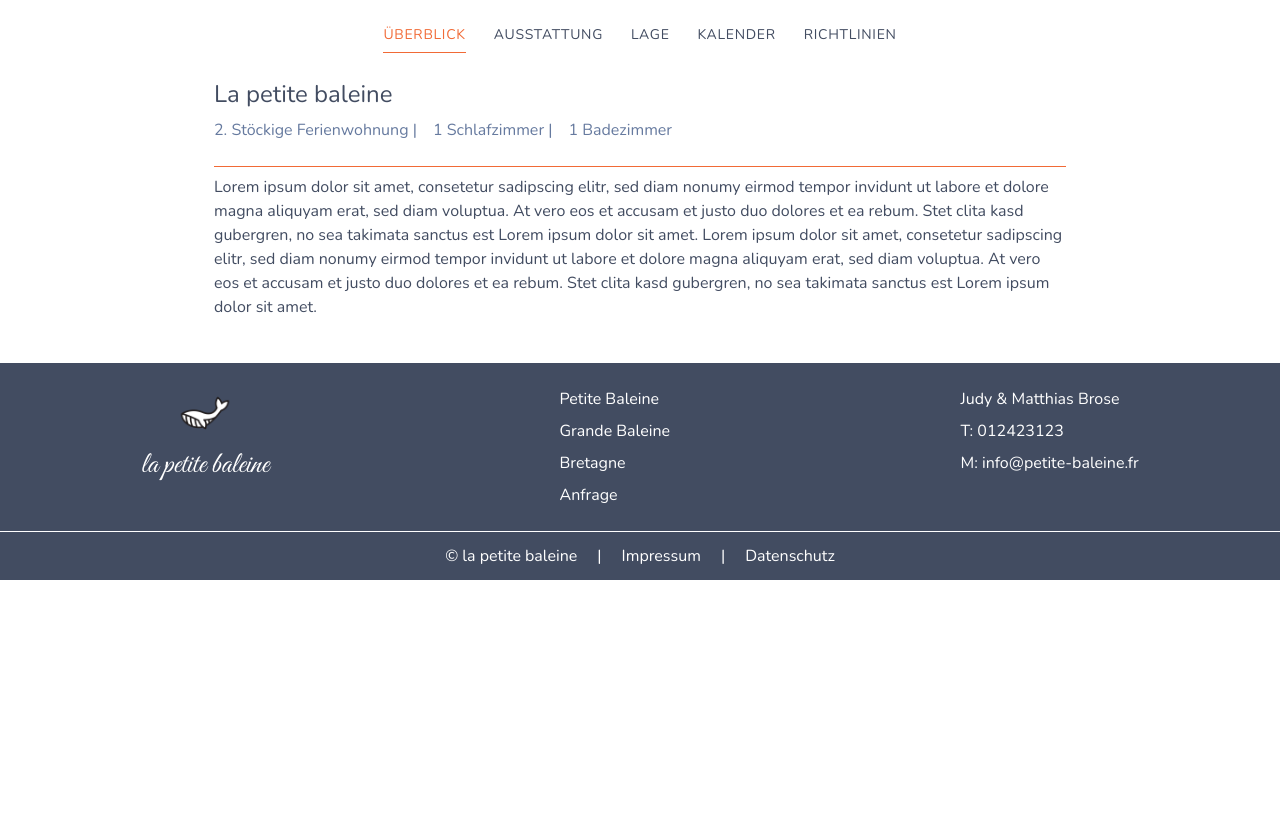
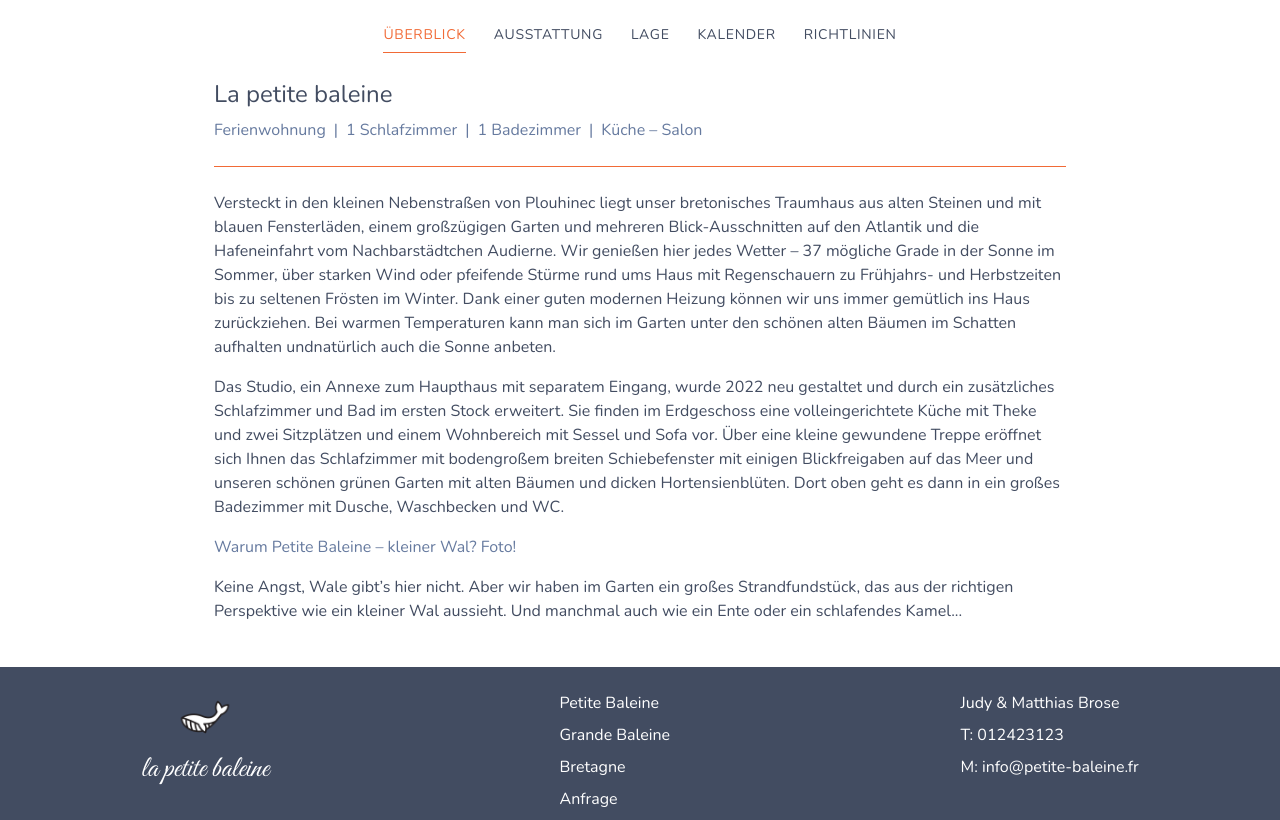
Before and after one commit to TinoBrose/petiteBaleine, a Next.js app: page / in a window 1280 px wide. Shown: the part 562-1382 px from the top of the page. Before the commit the page ends 1142 px from the top, so only its background shows below. Built offline with nearby package versions, Linux system fonts and the light colour scheme.

Commit message:
update intro text and equipment

```diff
--- a/app/components/tabs/Ausstattung.tsx
+++ b/app/components/tabs/Ausstattung.tsx
@@ -1,101 +1,6 @@
 import React from "react";
-import { HiOutlineWifi, HiOutlineArrowsExpand } from "react-icons/hi";
-import { HiTv } from "react-icons/hi2";
-import { MdSmokeFree, MdPets } from "react-icons/md";
-import { BsFillTreeFill, BsFillCarFrontFill } from "react-icons/bs";
-
-const ausstattung = [
-  {
-    key: "size",
-    name: "40m2",
-    icon: <HiOutlineArrowsExpand />,
-    tag: ["general"],
-  },
-  {
-    key: "garden",
-    name: "Gemeinsamer Garten",
-    icon: <BsFillTreeFill />,
-    tag: ["general"],
-  },
-  {
-    key: "internet",
-    name: "Internet",
-    icon: <HiOutlineWifi />,
-    tag: ["general"],
-  },
-  {
-    key: "tv",
-    name: "TV",
-    icon: <HiTv />,
-    tag: ["general"],
-  },
-  {
-    key: "nosmoking",
-    name: "Nichtraucher",
-    icon: <MdSmokeFree />,
-    tag: ["general"],
-  },
-  {
-    key: "pets",
-    name: "Haustiere willkommen",
-    icon: <MdPets />,
-    tag: ["general"],
-  },
-  {
-    key: "car",
-    name: "Parkplatz",
-    icon: <BsFillCarFrontFill />,
-    tag: ["general"],
-  },
-  {
-    key: "microwave",
-    name: "Mikrowelle",
-    icon: undefined,
-    tag: ["kitchen"],
-  },
-  {
-    key: "fridge",
-    name: "Kühlschrank",
-    icon: undefined,
-    tag: ["kitchen"],
-  },
-  {
-    key: "Kaffeemaschine",
-    name: "Kaffeemaschine",
-    icon: undefined,
-    tag: ["kitchen"],
-  },
-  {
-    key: "Geschirrspüler",
-    name: "Geschirrspüler",
-    icon: undefined,
-    tag: ["kitchen"],
-  },
-  {
-    key: "gasherd",
-    name: "Gas-Herd",
-    icon: undefined,
-    tag: ["kitchen"],
-  },
-  {
-    key: "Toaster",
-    name: "Toaster",
-    icon: undefined,
-    tag: ["kitchen"],
-  },
-  {
-    key: "Backofen",
-    name: "Backofen",
-    icon: undefined,
-    tag: ["kitchen"],
-  },
-  {
-    key: "Wasserkocher",
-    name: "Wasserkocher",
-    icon: undefined,
-    tag: ["kitchen"],
-  },
-];
+import { HiOutlineChevronRight } from "react-icons/hi";
+import { ausstattung } from "../../utils/ausstattung"
 
 const Ausstattung = () => {
   return (
@@ -114,6 +19,7 @@ const Ausstattung = () => {
               ))}
           </div>
         </div>
+
         <div className="border-t-[1px] border-accent"></div>
 
         <div>
@@ -123,7 +29,71 @@ const Ausstattung = () => {
               .filter((item) => item.tag.includes("kitchen"))
               .map((item) => (
                 <div key={item.key} className="flex flex-1 gap-4 items-center">
-                  <div>{item.icon}</div>
+                  <div>{item.icon ?? <HiOutlineChevronRight />}</div>
+                  <div className="min-w-[200px]">{item.name}</div>
+                </div>
+              ))}
+          </div>
+        </div>
+
+        <div className="border-t-[1px] border-accent"></div>
+
+        <div>
+          <h1 className="text-xl mb-4">Wohnzimmerbereich</h1>
+          <div className="flex flex-wrap gap-4">
+            {ausstattung
+              .filter((item) => item.tag.includes("living"))
+              .map((item) => (
+                <div key={item.key} className="flex flex-1 gap-4 items-center">
+                  <div>{item.icon ?? <HiOutlineChevronRight />}</div>
+                  <div className="min-w-[200px]">{item.name}</div>
+                </div>
+              ))}
+          </div>
+        </div>
+
+        <div className="border-t-[1px] border-accent"></div>
+
+        <div>
+          <h1 className="text-xl mb-4">Schlafzimmer</h1>
+          <div className="flex flex-wrap gap-4">
+            {ausstattung
+              .filter((item) => item.tag.includes("sleeping"))
+              .map((item) => (
+                <div key={item.key} className="flex flex-1 gap-4 items-center">
+                  <div>{item.icon ?? <HiOutlineChevronRight />}</div>
+                  <div className="min-w-[200px]">{item.name}</div>
+                </div>
+              ))}
+          </div>
+        </div>
+
+        <div className="border-t-[1px] border-accent"></div>
+
+        <div>
+          <h1 className="text-xl mb-4">Badezimmer</h1>
+          <div className="flex flex-wrap gap-4">
+            {ausstattung
+              .filter((item) => item.tag.includes("bathroom"))
+              .map((item) => (
+                <div key={item.key} className="flex flex-1 gap-4 items-center">
+                  <div>{item.icon ?? <HiOutlineChevronRight />}</div>
+                  <div className="min-w-[200px]">{item.name}</div>
+                </div>
+              ))}
+          </div>
+        </div>
+
+        <div className="border-t-[1px] border-accent"></div>
+
+        <div>
+          <h1 className="text-xl mb-4">Garten</h1>
+          <div className="flex flex-wrap gap-4">
+            {ausstattung
+              .filter((item) => item.tag.includes("garden"))
+              .map((item) => (
+                <div key={item.key} className="flex flex-1 gap-4 items-center">
+                  <div>{item.icon ?? <HiOutlineChevronRight />}</div>
                   <div className="min-w-[200px]">{item.name}</div>
                 </div>
               ))}
--- a/app/components/tabs/Uberblick.tsx
+++ b/app/components/tabs/Uberblick.tsx
@@ -5,27 +5,46 @@ const Uberblick = () => {
     <div>
       <div className="flex flex-col gap-2 px-2 md:px-0">
         <h1 className="text-2xl ">La petite baleine</h1>
-        <div className="flex flex-col md:flex-row gap-1 md:gap-4  text-main_80 mb-4">
-          <h3>2. Stöckige Ferienwohnung |</h3>
-          <div>
-            <h3>1 Schlafzimmer |</h3>
-          </div>
-          <div>
-            <h3>1 Badezimmer</h3>
-          </div>
+        <div className="flex flex-col md:flex-row gap-1 md:gap-2  text-main_80 mb-4">
+          <h3>Ferienwohnung</h3>
+          <h3>|</h3>
+          <h3>1 Schlafzimmer</h3>
+          <h3>|</h3>
+          <h3>1 Badezimmer</h3>
+          <h3>|</h3>
+          <h3>Küche – Salon</h3>
         </div>
         <div className="border-t-[1px] border-accent"></div>
-        <p>
-          Lorem ipsum dolor sit amet, consetetur sadipscing elitr, sed diam
-          nonumy eirmod tempor invidunt ut labore et dolore magna aliquyam erat,
-          sed diam voluptua. At vero eos et accusam et justo duo dolores et ea
-          rebum. Stet clita kasd gubergren, no sea takimata sanctus est Lorem
-          ipsum dolor sit amet. Lorem ipsum dolor sit amet, consetetur
-          sadipscing elitr, sed diam nonumy eirmod tempor invidunt ut labore et
-          dolore magna aliquyam erat, sed diam voluptua. At vero eos et accusam
-          et justo duo dolores et ea rebum. Stet clita kasd gubergren, no sea
-          takimata sanctus est Lorem ipsum dolor sit amet.
-        </p>
+        <div className="flex flex-col gap-4 pt-4">
+
+          <p>
+            Versteckt in den kleinen Nebenstraßen von Plouhinec liegt unser bretonisches
+            Traumhaus aus alten Steinen und mit blauen Fensterläden, einem großzügigen Garten
+            und mehreren Blick-Ausschnitten auf den Atlantik und die Hafeneinfahrt vom
+            Nachbarstädtchen Audierne. Wir genießen hier jedes Wetter – 37 mögliche Grade in der
+            Sonne im Sommer, über starken Wind oder pfeifende Stürme rund ums Haus mit
+            Regenschauern zu Frühjahrs- und Herbstzeiten bis zu seltenen Frösten im Winter. Dank
+            einer guten modernen Heizung können wir uns immer gemütlich ins Haus zurückziehen.
+            Bei warmen Temperaturen kann man sich im Garten unter den schönen alten Bäumen
+            im Schatten aufhalten undnatürlich auch die Sonne anbeten.
+          </p>
+          <p>
+            Das Studio, ein Annexe zum Haupthaus mit separatem Eingang, wurde 2022 neu
+            gestaltet und durch ein zusätzliches Schlafzimmer und Bad im ersten Stock erweitert.
+            Sie finden im Erdgeschoss eine volleingerichtete Küche mit Theke und zwei Sitzplätzen
+            und einem Wohnbereich mit Sessel und Sofa vor. Über eine kleine gewundene Treppe
+            eröffnet sich Ihnen das Schlafzimmer mit bodengroßem breiten Schiebefenster mit
+            einigen Blickfreigaben auf das Meer und unseren schönen grünen Garten mit alten
+            Bäumen und dicken Hortensienblüten. Dort oben geht es dann in ein großes
+            Badezimmer mit Dusche, Waschbecken und WC.
+          </p>
+          <h3 className="text-main_80">Warum Petite Baleine – kleiner Wal? Foto!</h3>
+          <p>Keine Angst, Wale gibt’s hier nicht. Aber wir haben im Garten ein großes
+            Strandfundstück, das aus der richtigen Perspektive wie ein kleiner Wal aussieht. Und
+            manchmal auch wie ein Ente oder ein schlafendes Kamel...</p>
+        </div>
+
+
       </div>
     </div>
   );
--- /dev/null
+++ b/app/utils/ausstattung.js
@@ -0,0 +1,267 @@
+import { HiOutlineWifi, HiOutlineArrowsExpand, HiFire, HiOutlineChevronRight } from "react-icons/hi";
+import { HiTv } from "react-icons/hi2";
+import { MdSmokeFree } from "react-icons/md";
+import { BsFillTreeFill, BsFillCarFrontFill } from "react-icons/bs";
+
+export const ausstattung = [
+  {
+    key: "size",
+    name: "32m2",
+    icon: <HiOutlineArrowsExpand />,
+    tag: ["general"],
+  },
+  {
+    key: "garden",
+    name: "Gemeinsamer Garten",
+    icon: <BsFillTreeFill />,
+    tag: ["general"],
+  },
+  {
+    key: "internet",
+    name: "Internet",
+    icon: <HiOutlineWifi />,
+    tag: ["general"],
+  },
+  {
+    key: "tv",
+    name: "TV",
+    icon: <HiTv />,
+    tag: ["general"],
+  },
+  {
+    key: "smokeDetector",
+    name: "Rauchmelder",
+    icon: <HiFire />,
+    tag: ["general"],
+  },
+  {
+    key: "nosmoking",
+    name: "Nichtraucher",
+    icon: <MdSmokeFree />,
+    tag: ["general"],
+  },
+  {
+    key: "car",
+    name: "Parkplatz",
+    icon: <BsFillCarFrontFill />,
+    tag: ["general"],
+  },
+  {
+    key: "microwave",
+    name: "Mikrowelle",
+    icon: undefined,
+    tag: ["kitchen"],
+  },
+  {
+    key: "fridge",
+    name: "Kühlschrank",
+    icon: undefined,
+    tag: ["kitchen"],
+  },
+  {
+    key: "Kaffeemaschine",
+    name: "Kaffeemaschine",
+    icon: undefined,
+    tag: ["kitchen"],
+  },
+  {
+    key: "Geschirrspüler",
+    name: "Geschirrspüler",
+    icon: undefined,
+    tag: ["kitchen"],
+  },
+  {
+    key: "induction",
+    name: "Induktions-Herd",
+    icon: undefined,
+    tag: ["kitchen"],
+  },
+  {
+    key: "Toaster",
+    name: "Toaster",
+    icon: undefined,
+    tag: ["kitchen"],
+  },
+  {
+    key: "Backofen",
+    name: "Backofen",
+    icon: undefined,
+    tag: ["kitchen"],
+  },
+  {
+    key: "dishes",
+    name: "Geschirr und Besteck",
+    icon: undefined,
+    tag: ["kitchen"],
+  },
+  {
+    key: "cookingUtils",
+    name: "Grundausstattung zum Kochen",
+    icon: undefined,
+    tag: ["kitchen"],
+  },
+  {
+    key: "counter",
+    name: "Tresen zum Essen",
+    icon: undefined,
+    tag: ["kitchen"],
+  },
+  {
+    key: "table",
+    name: "Tisch",
+    icon: undefined,
+    tag: ["kitchen"],
+  },
+  {
+    key: "stools",
+    name: "2 Stühle",
+    icon: undefined,
+    tag: ["kitchen"],
+  },
+  {
+    key: "iron",
+    name: "Bügeleisen",
+    icon: undefined,
+    tag: ["kitchen"],
+  },
+  {
+    key: "waterHeater",
+    name: "Wasserkocher",
+    icon: undefined,
+    tag: ["kitchen"],
+  },
+  {
+    key: "firstAidKit",
+    name: "Erste-Hilfe-Set",
+    icon: undefined,
+    tag: ["kitchen"],
+  },
+  {
+    key: "fireExtinguisher",
+    name: "Feuerlöscher",
+    icon: undefined,
+    tag: ["kitchen"],
+  },
+  {
+    key: "sleepingCouch",
+    name: "Schlafsofa",
+    icon: undefined,
+    tag: ["living"],
+  },
+  {
+    key: "dresser",
+    name: "Kommode",
+    icon: undefined,
+    tag: ["living", "sleeping", "bathroom"],
+  },
+
+  {
+    key: "chair",
+    name: "Sessel",
+    icon: undefined,
+    tag: ["living", "sleeping"],
+  },
+
+  {
+    key: "smallTable",
+    name: "kleiner Tisch",
+    icon: undefined,
+    tag: ["living"],
+  },
+
+  {
+    key: "carpet",
+    name: "Teppich",
+    icon: undefined,
+    tag: ["living"],
+  },
+  {
+    key: "tv",
+    name: "TV",
+    icon: undefined,
+    tag: ["living"],
+  },
+
+  {
+    key: "bed",
+    name: "Bett 160cm",
+    icon: undefined,
+    tag: ["sleeping"],
+  },
+  {
+    key: "nightstands",
+    name: "Nachttische",
+    icon: undefined,
+    tag: ["sleeping"],
+  },
+  {
+    key: "clothRack",
+    name: "Kleiderständer",
+    icon: undefined,
+    tag: ["sleeping"],
+  },
+  {
+    key: "mosquitoProtect",
+    name: "Moskitoschutz",
+    icon: undefined,
+    tag: ["sleeping"],
+  },
+  {
+    key: "shower",
+    name: "Dusche",
+    icon: undefined,
+    tag: ["bathroom"],
+  },
+  {
+    key: "sink",
+    name: "Waschbecken",
+    icon: undefined,
+    tag: ["bathroom"],
+  },
+  {
+    key: "wc",
+    name: "WC",
+    icon: undefined,
+    tag: ["bathroom"],
+  },
+  {
+    key: "hairDryer",
+    name: "Föhn",
+    icon: undefined,
+    tag: ["bathroom"],
+  },
+  {
+    key: "shampoo",
+    name: "Haar- und Duschprodukte",
+    icon: undefined,
+    tag: ["bathroom"],
+  },
+  {
+    key: "sunbed",
+    name: "Liegestühle",
+    icon: undefined,
+    tag: ["garden"],
+  },
+  {
+    key: "seatingArea",
+    name: "Sitzplatz",
+    icon: undefined,
+    tag: ["garden"],
+  },
+  {
+    key: "grill",
+    name: "Grill",
+    icon: undefined,
+    tag: ["garden"],
+  },
+  {
+    key: "umbrella",
+    name: "Sonnenschirm",
+    icon: undefined,
+    tag: ["garden"],
+  },
+
+
+
+
+];
```
